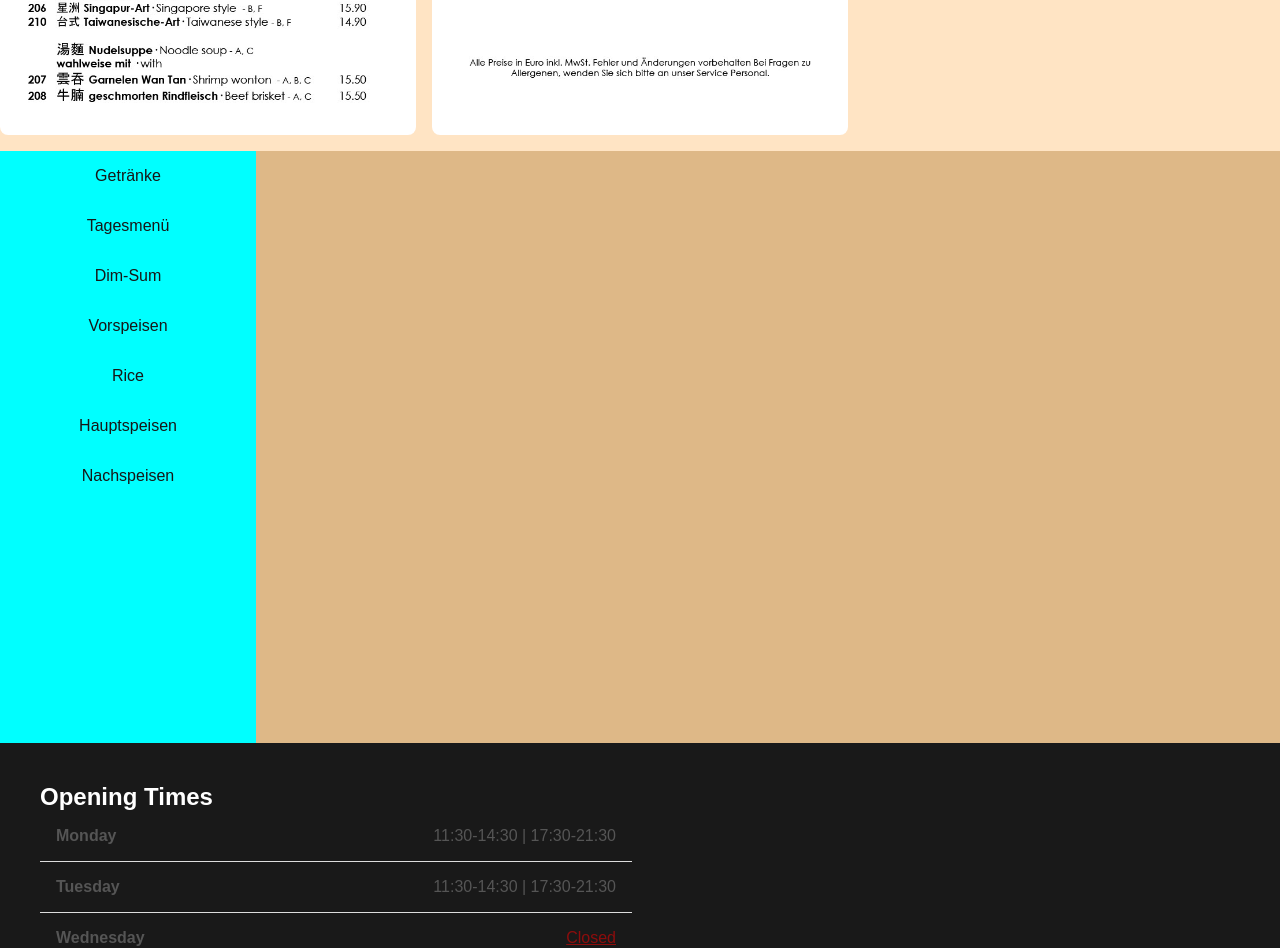
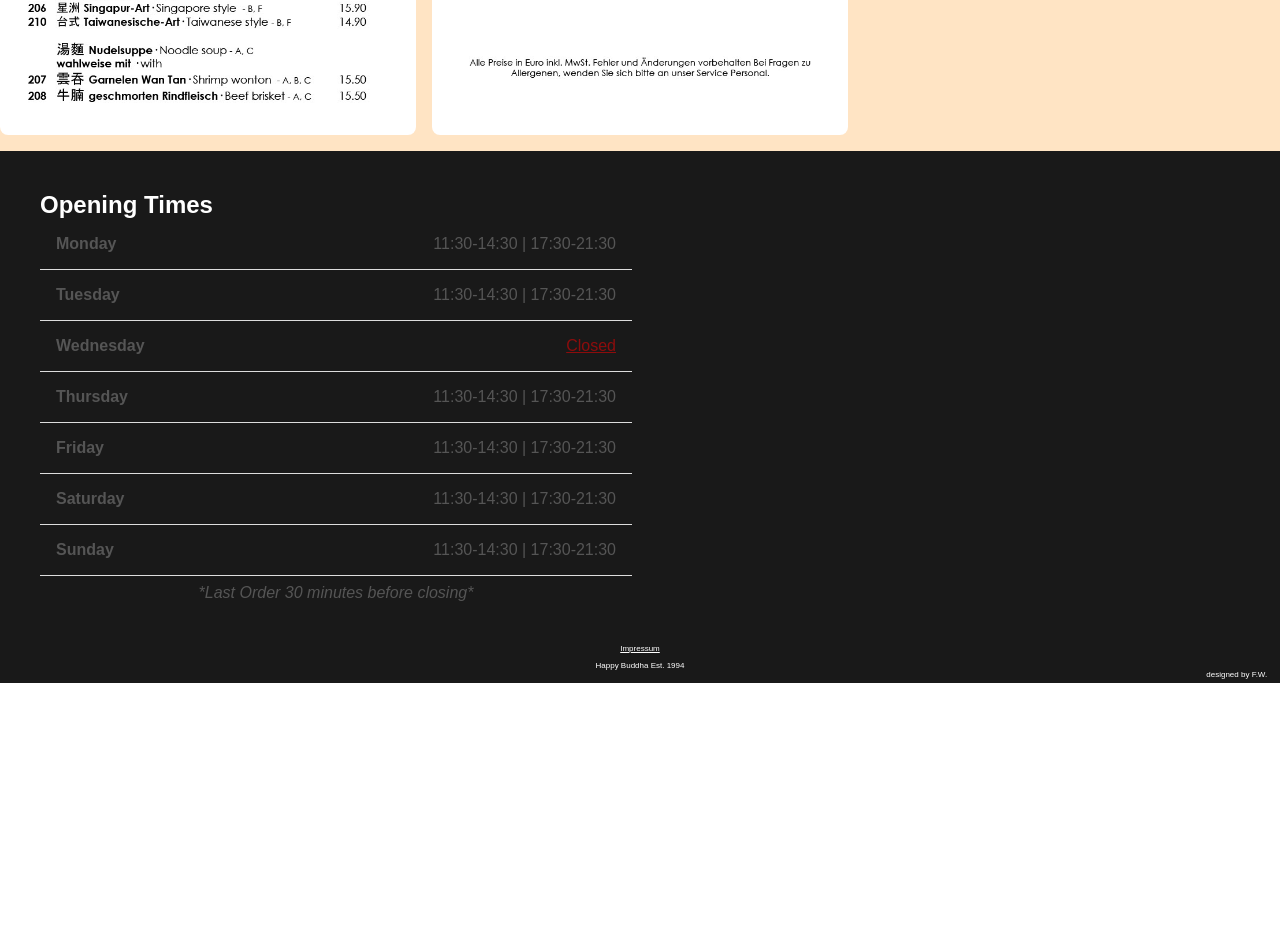
Before and after one commit to Wong-Flo/hb-website, a Next.js app: page /Menu in a window 1280 px wide. Shown: the part 5385-6333 px from the top of the page. After the commit the page ends 6068 px from the top, so only its background shows below. Built offline with nearby package versions, Linux system fonts and the light colour scheme.

Commit message:
Add About Us page

```diff
--- a/app/Menu/page.tsx
+++ b/app/Menu/page.tsx
@@ -9,39 +9,6 @@ export default function Menu() {
       <Navbar titleText="This is the Menu Page" />
       <div className={styles.DivisionDivider}>
         <MenuTab />
-        {/*   <div className={styles.FoodCategoryTab}></div>
-         <Image
-          src="/StockPic6.jpg"
-          alt="dinner Table with different kinds of Dim-Sum"
-          layout="fill"
-          objectFit="cover"
-        />*/}
-      </div>
-      <div className={styles.SectionContainer}>
-        <div className={styles.SectionLeft}>
-          <div className={styles.Kategorie}>
-            <span>Getränke</span>
-          </div>
-          <div className={styles.Kategorie}>
-            <span>Tagesmenü</span>
-          </div>
-          <div className={styles.Kategorie}>
-            <span>Dim-Sum</span>
-          </div>
-          <div className={styles.Kategorie}>
-            <span>Vorspeisen</span>
-          </div>
-          <div className={styles.Kategorie}>
-            <span>Rice</span>
-          </div>
-          <div className={styles.Kategorie}>
-            <span>Hauptspeisen</span>
-          </div>
-          <div className={styles.Kategorie}>
-            <span>Nachspeisen</span>
-          </div>
-        </div>
-        <div className={styles.SectionRight}></div>
       </div>
     </>
   );
```
Also changed, not shown: app/AboutUs/page.tsx (added, +7 -0 lines).
